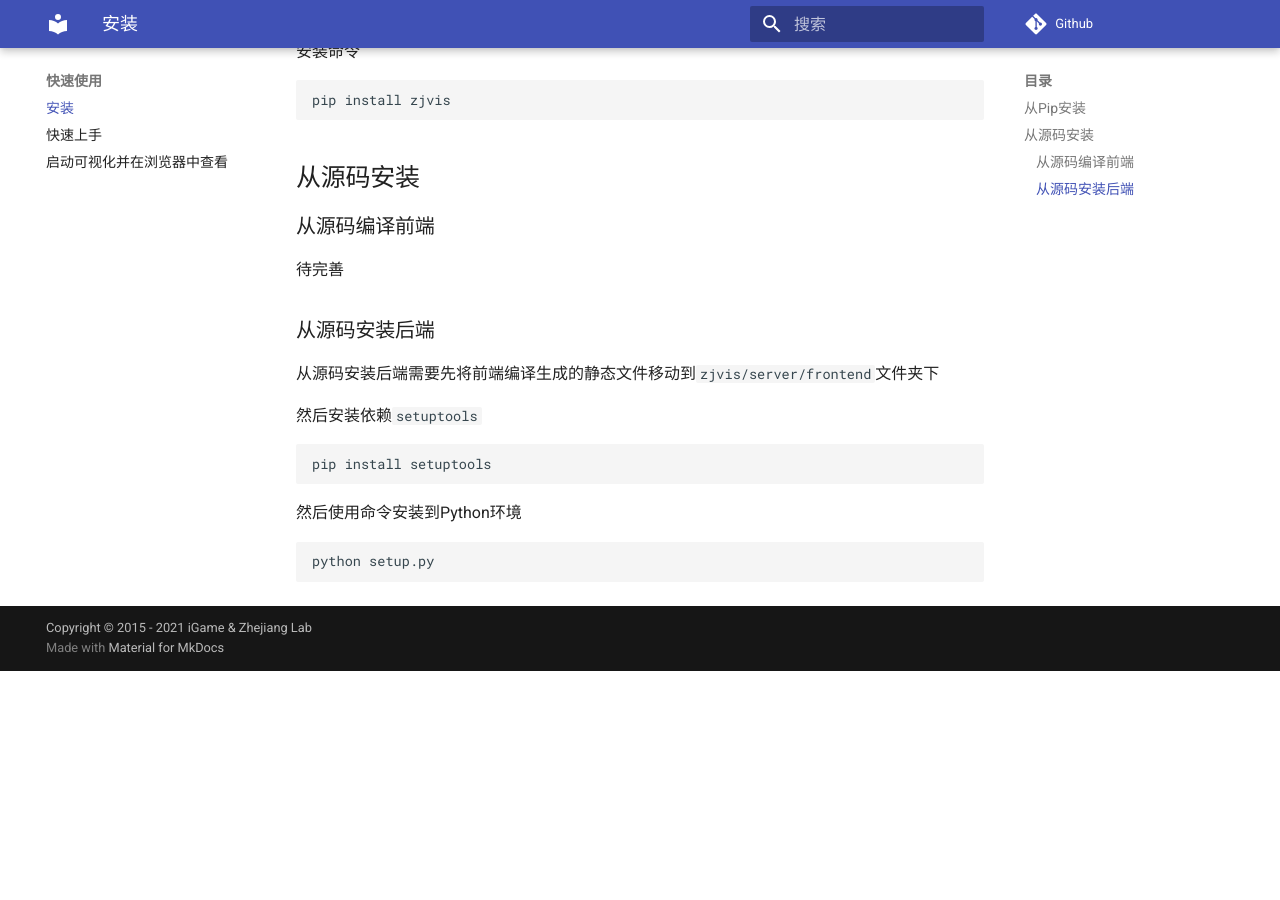
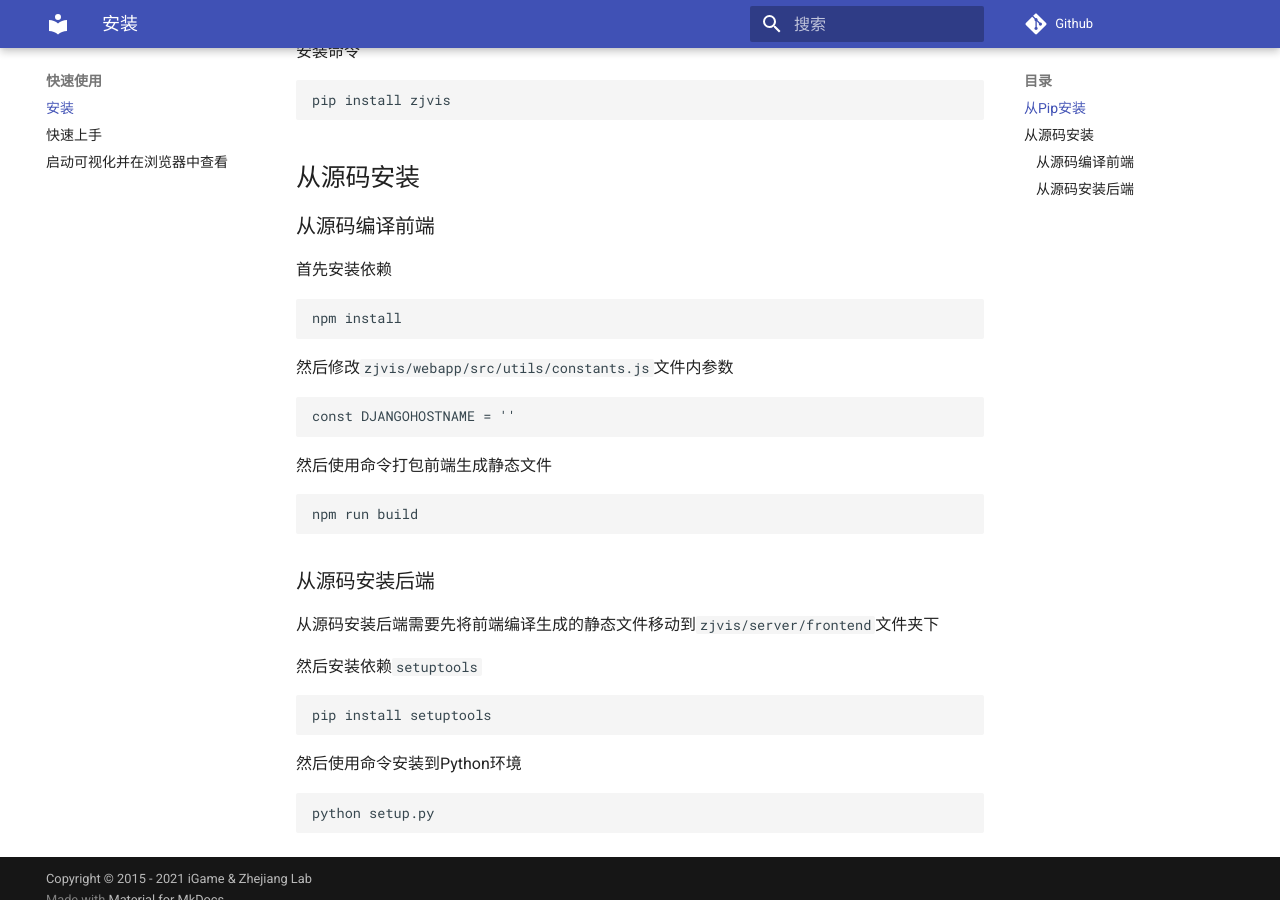
Before and after one commit to iGame-Lab/tsvis-docs, an MkDocs documentation site: the page built from docs/quick_start/install.md, in a window 1280 px wide and 900 px high, scrolled down 530 px. Built offline with MkDocs 1.6.1 and Material for MkDocs 9.7.7, drawn with Linux system fonts in a browser that asks for light colours; comment, search, counter and statistics services are not loaded; before the commit the page ends 1201 px from its top, so only the background shows below that.

Commit message:
Update install.md

````diff
--- a/docs/quick_start/install.md
+++ b/docs/quick_start/install.md
@@ -23,7 +23,23 @@ pip install zjvis
 
 ### 从源码编译前端
 
-待完善
+首先安装依赖
+
+```
+npm install
+```
+
+然后修改`zjvis/webapp/src/utils/constants.js`文件内参数
+
+```
+const DJANGOHOSTNAME = ''
+```
+
+然后使用命令打包前端生成静态文件
+
+```
+npm run build
+```
 
 ### 从源码安装后端
 
````
